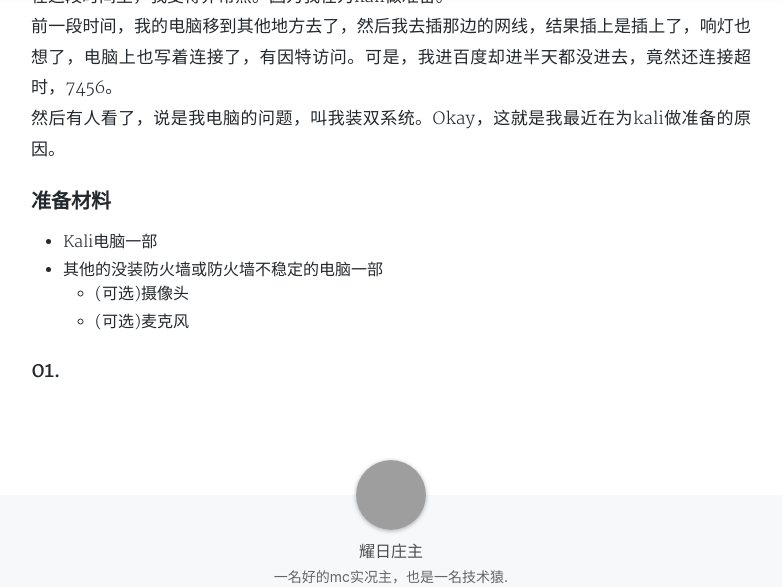
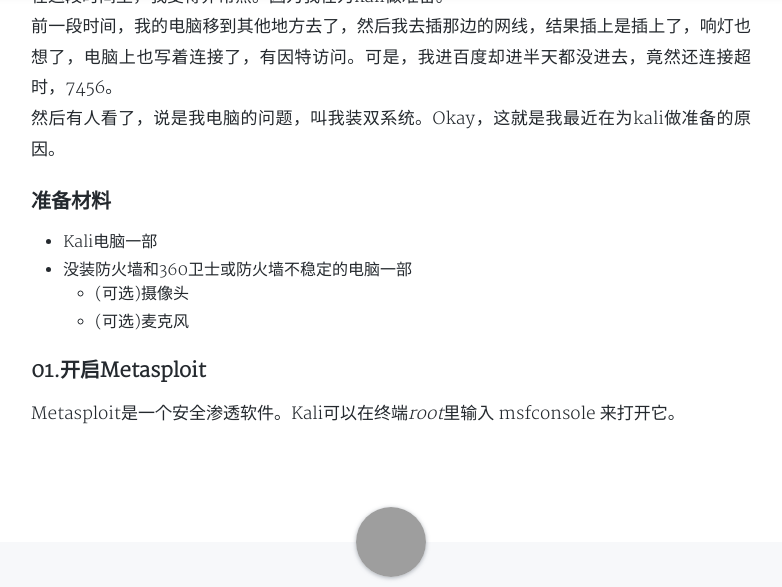
Before and after one commit to Sunbertrs/sunbossrs-blog-v1, a Jekyll site: the page built from _posts/2019-03-05-KaliHackWindows.md, in a window 1280 px wide and 900 px high, scrolled down 590 px, cut to the strip 0-587 px from the top of the window. Shown: the whole strip, without its empty margins (249-1031 px from the left). Built offline with Jekyll 4.4.1, drawn with Linux system fonts in a browser that asks for light colours; nearby versions of some CDN libraries; comment, search, counter and statistics services are not loaded; a style sheet for code colours, icons or effects is not loaded; grey boxes are pictures that could not be loaded.

Commit message:
Update 2019-03-05-KaliHackWindows.md

```diff
--- a/_posts/2019-03-05-KaliHackWindows.md
+++ b/_posts/2019-03-05-KaliHackWindows.md
@@ -14,8 +14,11 @@
 
 ### 准备材料
 - Kali电脑一部
-- 其他的没装防火墙或防火墙不稳定的电脑一部
+- 没装防火墙和360卫士或防火墙不稳定的电脑一部
   - (可选)摄像头
   - (可选)麦克风
 
-### 01.
+### 01.开启Metasploit
+Metasploit是一个安全渗透软件。Kali可以在终端*root*里输入
+msfconsole
+来打开它。
```
